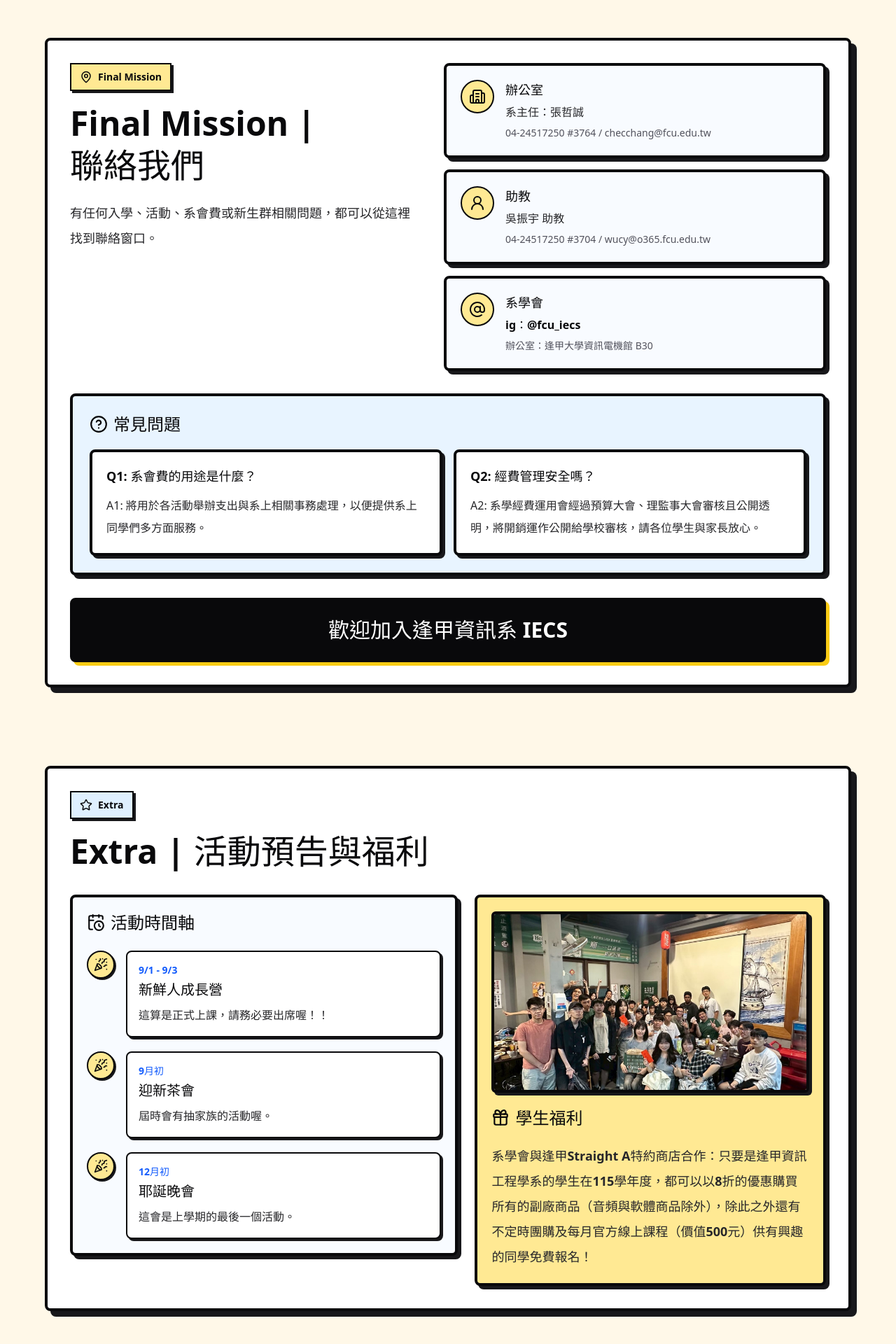
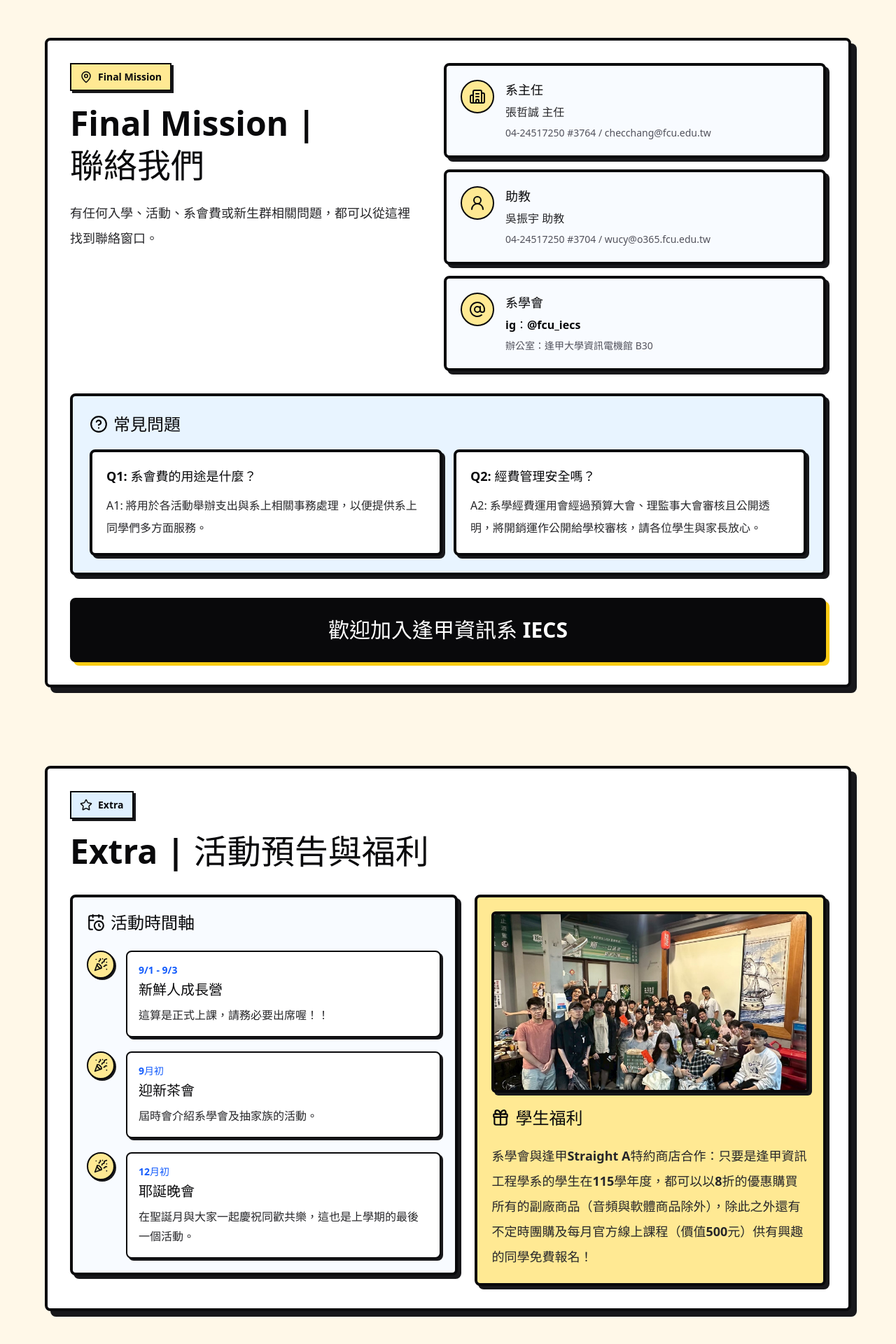
Before and after one commit to AllEnough/iecs_handbook, a React (Vite) app: page / in a window 1280 px wide. Shown: the part 3367-5287 px from the top of the page at 70% size. Built offline with nearby package versions, Linux system fonts and the light colour scheme.

Commit message:
chore: update head of department contact and event descriptions

```diff
--- a/src/components/ContactSection.jsx
+++ b/src/components/ContactSection.jsx
@@ -3,8 +3,8 @@ import { AtSign, Building2, HelpCircle, MapPin, UserRound } from 'lucide-react'
 const contacts = [
   {
     icon: Building2,
-    title: '辦公室',
-    detail: '系主任：張哲誠',
+    title: '系主任',
+    detail: '張哲誠 主任',
     subDetail: '04-24517250 #3764 / checchang@fcu.edu.tw',
   },
   {
--- a/src/components/ScheduleSection.jsx
+++ b/src/components/ScheduleSection.jsx
@@ -10,12 +10,12 @@ const events = [
   {
     date: '9月初',
     title: '迎新茶會',
-    note: '屆時會有抽家族的活動喔。',
+    note: '屆時會介紹系學會及抽家族的活動。',
   },
   {
     date: '12月初',
     title: '耶誕晚會',
-    note: '這會是上學期的最後一個活動。',
+    note: '在聖誕月與大家一起慶祝同歡共樂，這也是上學期的最後一個活動。',
   },
 ]
 
```
